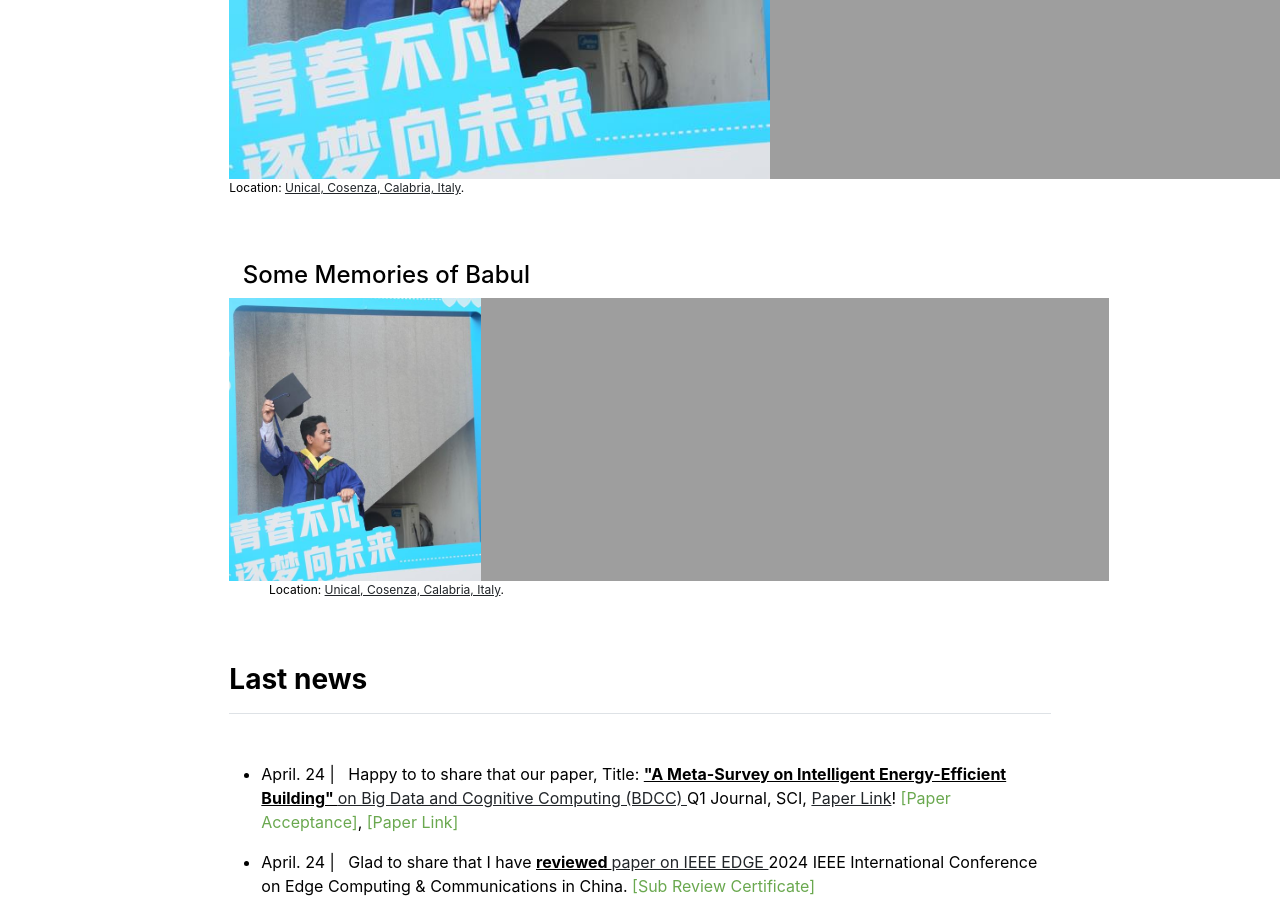
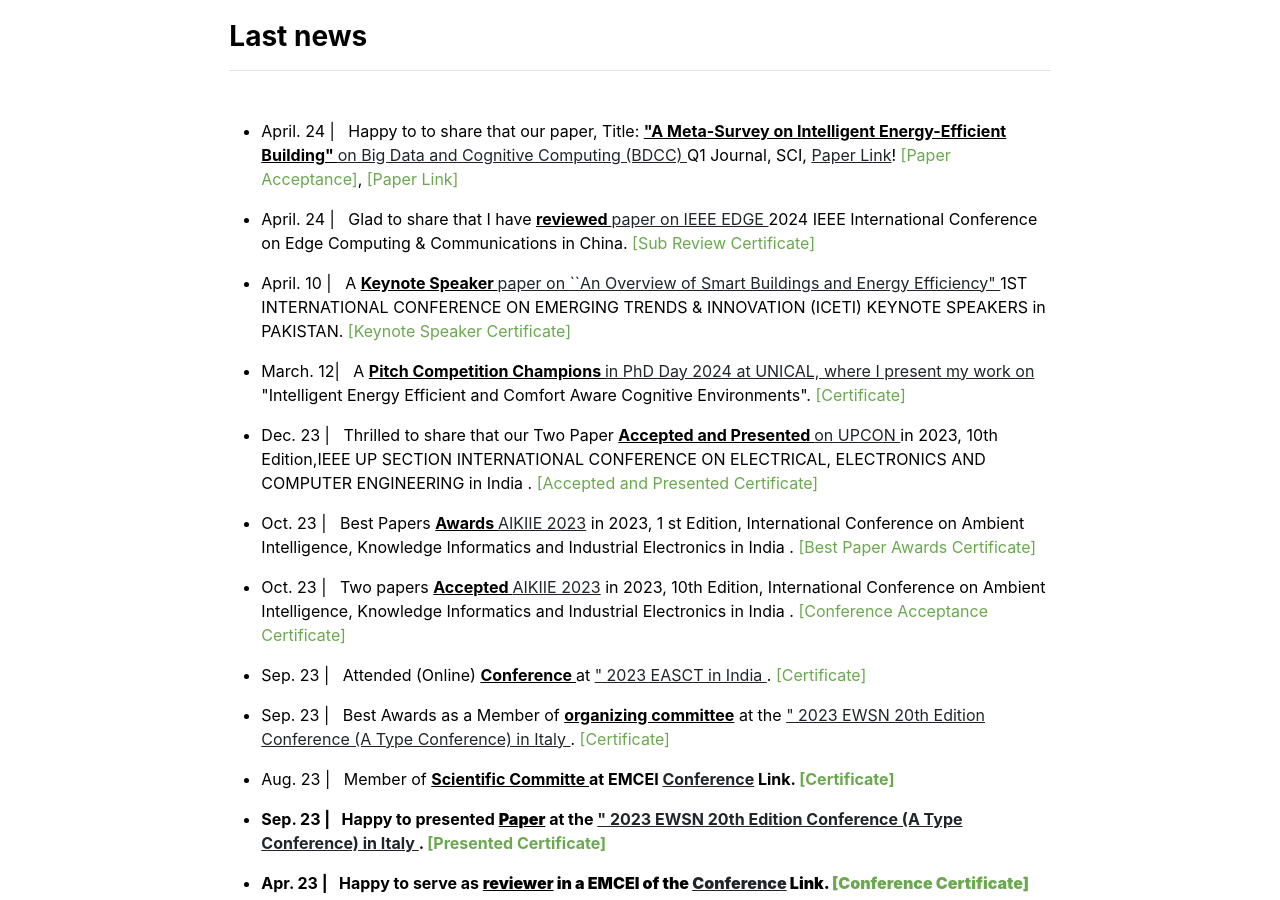
Before and after one commit to babulcseian/babulcseian.github.io, a Jekyll site: the page built from index.md, in a window 1280 px wide and 900 px high, scrolled down 1450 px. Built offline with Jekyll 4.4.1, drawn with Linux system fonts in a browser that asks for light colours; a style sheet for code colours, icons or effects is not loaded.

Commit message:
Update home.html

```diff
--- a/_layouts/home.html
+++ b/_layouts/home.html
@@ -56,18 +56,6 @@
    Dataset and Project Description </a> .</p>
 I am working on ML techniques for IoT, Smart Cities/ Smart Buildings/Smart Healthcare with the aim of providing the community with new instruments for optimizing energy consumption in IoT Systems.</p>
 My future dream project: <a class="other" href='https://babulcseian.github.io/lab'>Applied Bahari Big Data Research House</a>
-
-
-<h4>Some Memories of Babul</h4>
-    <div style="display: flex; justify-content: space-between;">
-        <img src="{{ site.github.url }}/assets/img/Md Babul Con.jpg" alt="Home" width="80%" title="MSc Graduation">
-        <img src="{{ site.github.url }}/assets/img/Md Babul Islam with Prof.jpg" alt="Home" width="80%">
-        <img src="{{ site.github.url }}/assets/img/Md Babul Islam Lab.jpg" alt="Home" width="120%">
-    </div>
-    <p style="font-size:12px">
-        Location: <a class="other" href='https://goo.gl/maps/hsu2JB4HwjQN7TqC7'>Unical, Cosenza, Calabria, Italy</a>.
-    </p>
-
   </div>
 
 <div align="center" class="col-md-5">
```
